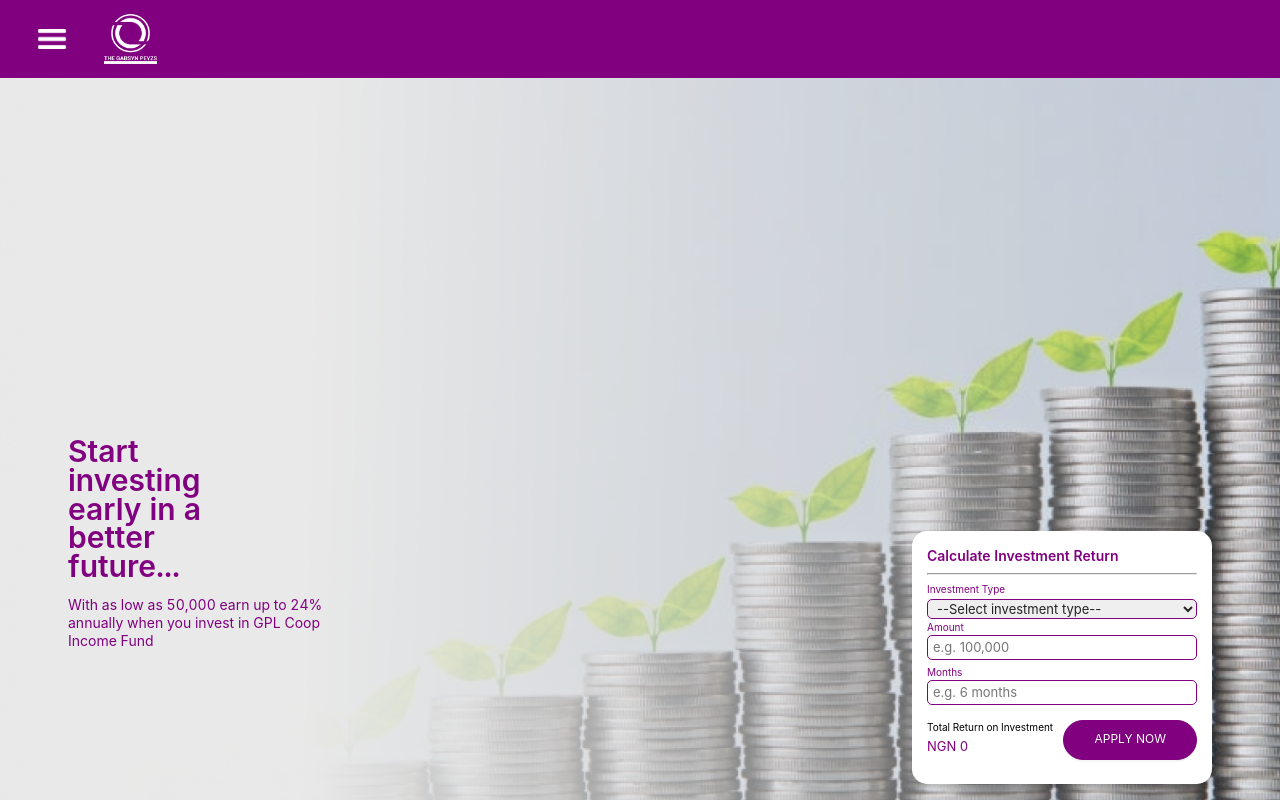
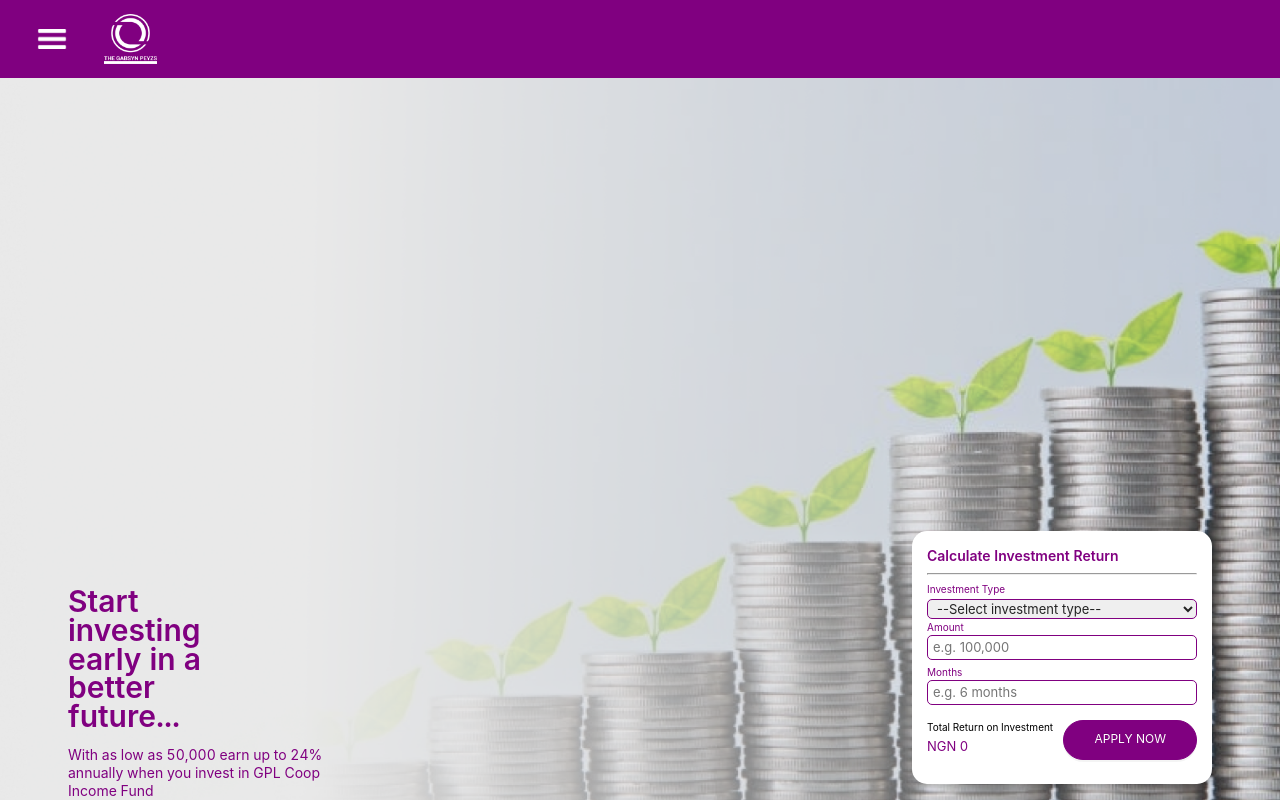
Before and after one commit to buildSystems/GabsynPeyz_Website, a Next.js app: page /investments in a window 1280 px wide. Built offline with nearby package versions, Linux system fonts and the light colour scheme.

Commit message:
loan page style

```diff
--- a/styles/global.css
+++ b/styles/global.css
@@ -221,6 +221,9 @@ button:hover{
   background-size: cover;
 
 }
+.ant-scrolling-effect{
+  width: 100% !important;
+}
 
 .apply_background{
   height: 500px;
@@ -323,8 +326,8 @@ button:hover{
 
 .loansText{
   width: 300px;
-  position: absolute;
-  bottom: 150px;
+  position: static;
+  margin-top: -200px;
 }
 
 .calculator{
```
